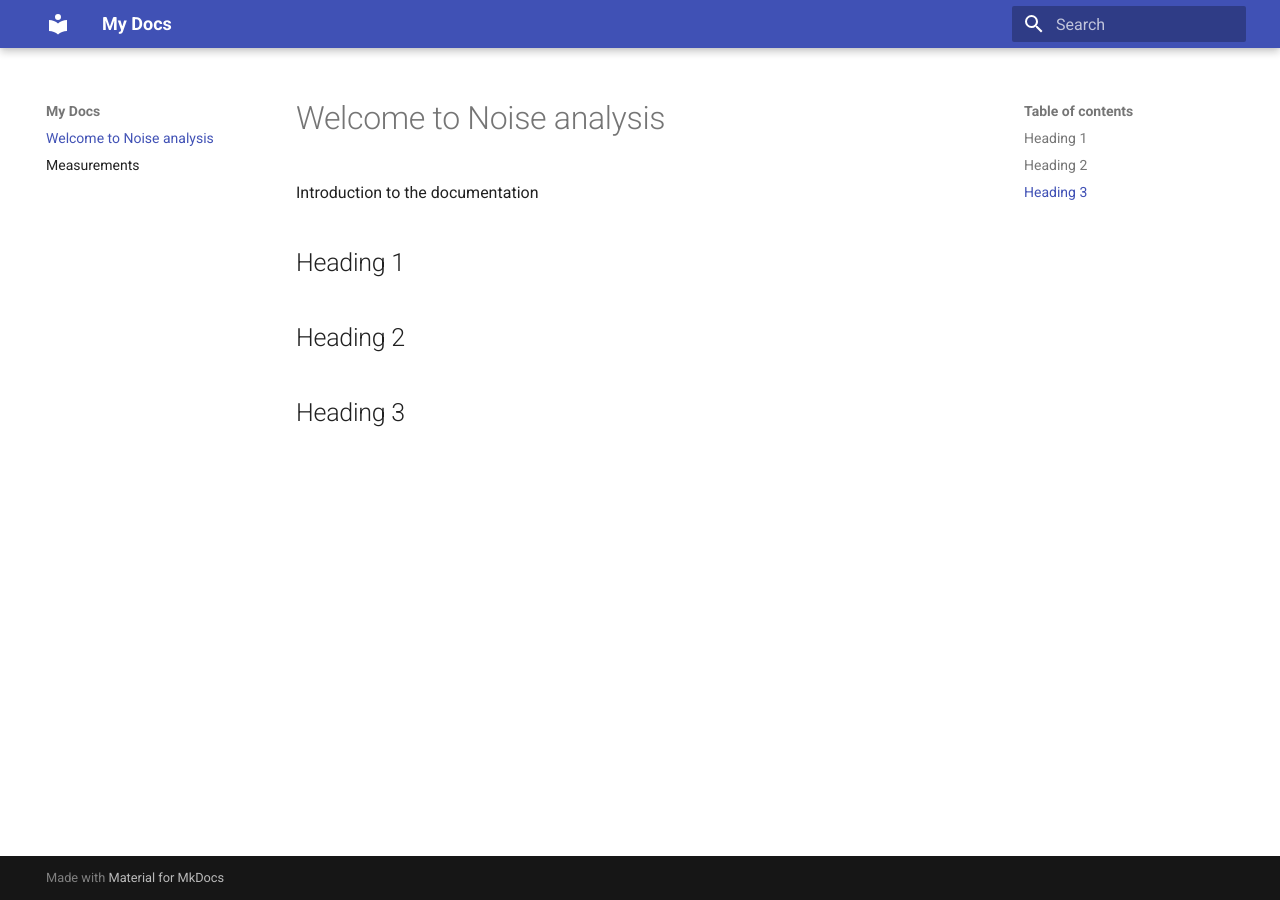
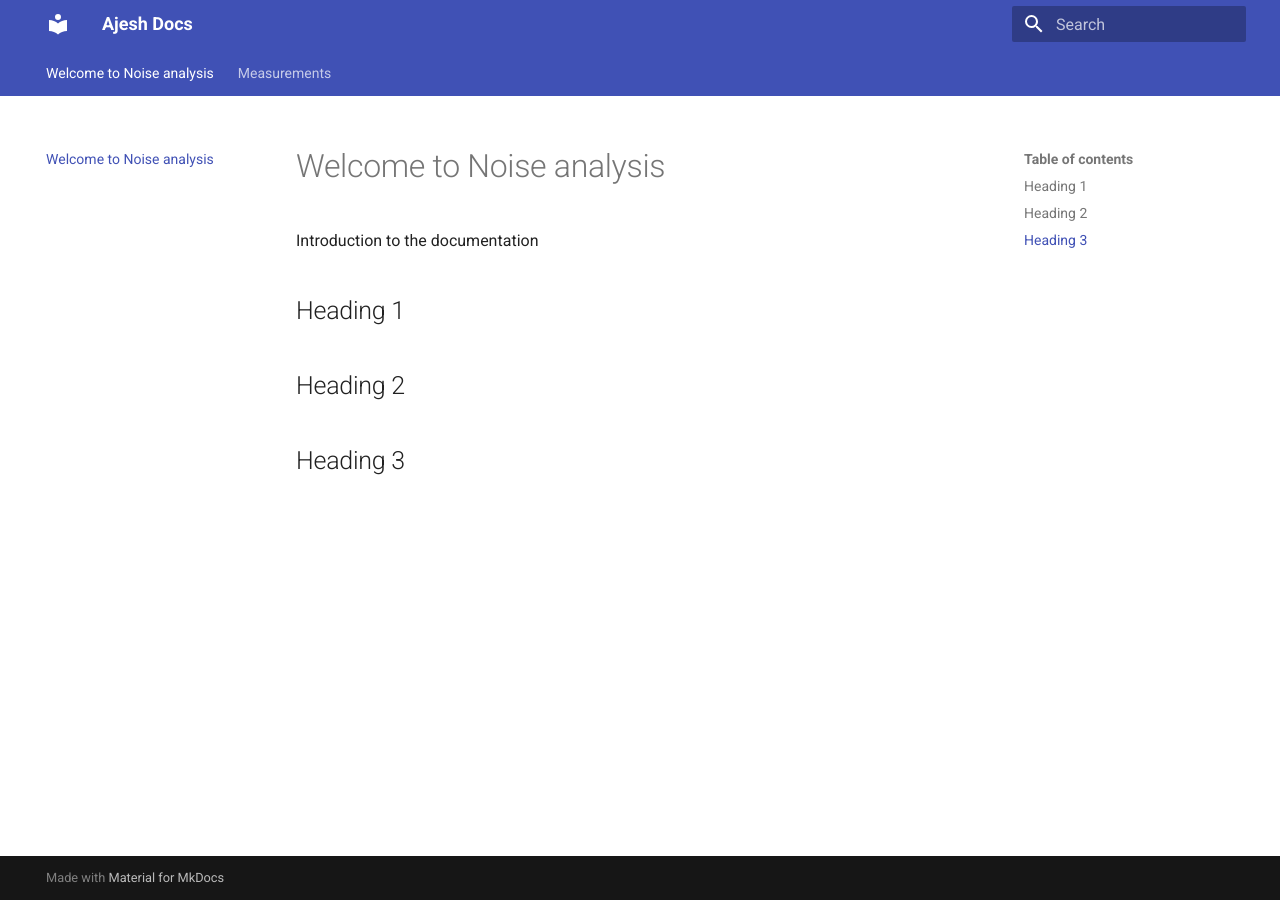
Before and after one commit to ajeshkg17/Noise-analysis, an MkDocs documentation site: the page built from docs/index.md, in a window 1280 px wide. Built offline with MkDocs 1.6.1 and Material for MkDocs 9.7.7, drawn with Linux system fonts in a browser that asks for light colours.

Commit message:
Update mkdocs.yml

```diff
--- a/mkdocs.yml
+++ b/mkdocs.yml
@@ -1,8 +1,9 @@
-site_name: My Docs
+site_name: Ajesh Docs
 
 theme:
   name: material
-
+  features:
+    - navigation.tabs
 nav:
   - index.md
   - measurements.md
```
